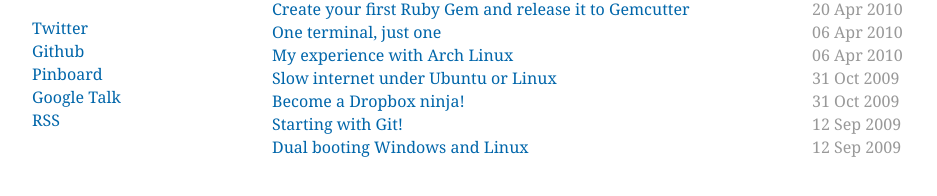
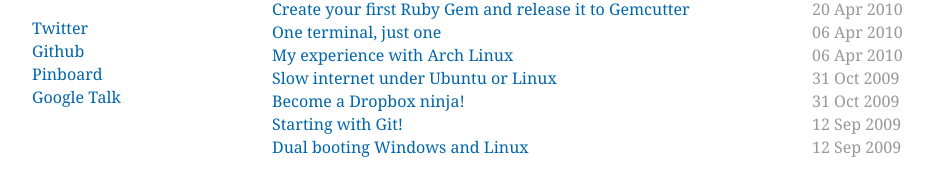
Before and after one commit to igor47/blog, a Jekyll site: the page built from index.html, in a window 1280 px wide. Shown: the part 221-417 px from the top of the page, without its empty margins (138-1075 px from the left). Built offline with Jekyll 4.4.1, drawn with Linux system fonts in a browser that asks for light colours; Markdown is read by kramdown in place of the engine named in the settings.

Commit message:
RSS is implicit

```diff
--- a/_layouts/default.html
+++ b/_layouts/default.html
@@ -47,7 +47,6 @@
           <li><a href="http://github.com/Sirupsen" onClick="_gaq.push(['_trackEvent', 'Link', 'Click', 'Sidebar Github']);" title="I share and fork code here">Github</a></li>
           <li><a href="http://pinboard.in/u:sirupsen" onClick="_gaq.push(['_trackEvent', 'Link', 'Click', 'Sidebar Pinboard']);" title="I share my links here">Pinboard</a></li>
           <li><a href="talk:chat?jid=sirup@sirupsen.com" onClick="_gaq.push(['_trackEvent', 'Link', 'Click', 'Sidebar GoogleTalk']);" title="Feel free to add me">Google Talk</a></li>
-          <li><a href="http://feeds.feedburner.com/Sirupsen" onClick="_gaq.push(['_trackEvent', 'Link', 'Click', 'Sidebar Rss']);" title="You should subscribe">RSS</a></li>
         </ul>
       </section>
     </div>
```
